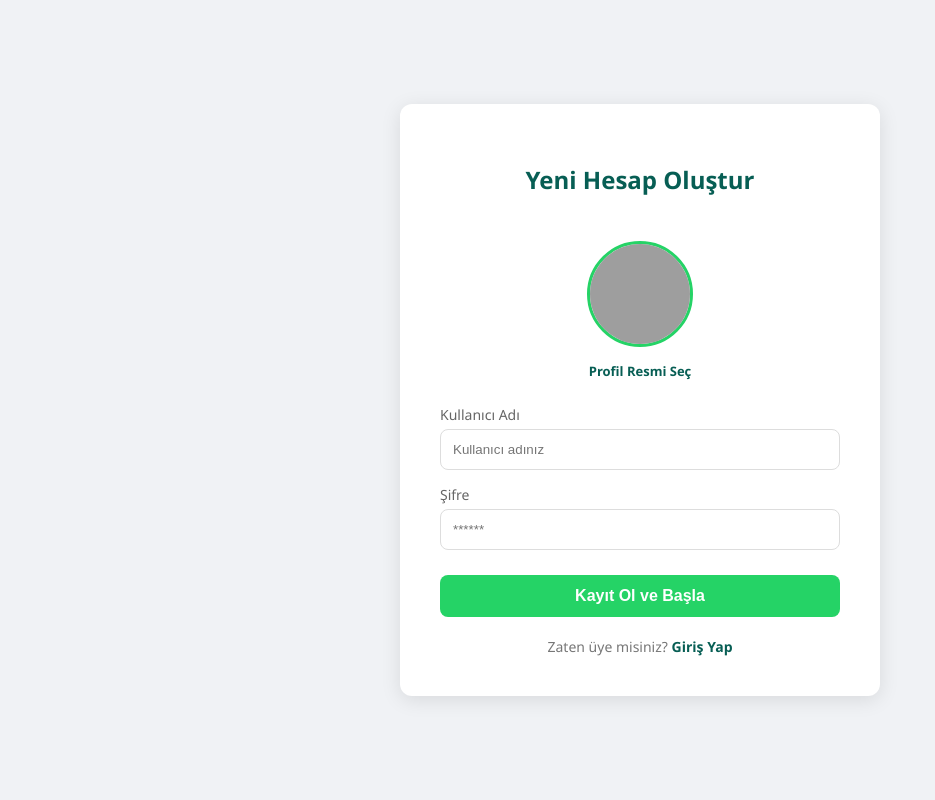
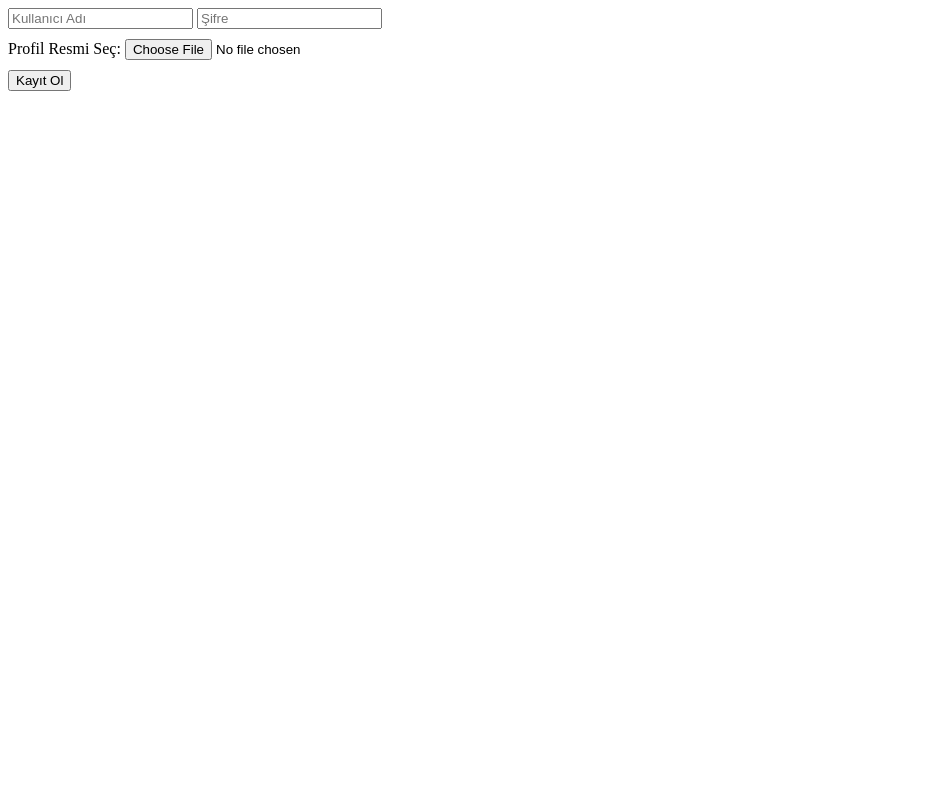
Before and after one commit to bollulu/sohbetimiz, a Flask app: page /register in a window 1280 px wide. Shown: the whole page, without its empty margins (0-935 px from the left). Run offline with Flask 3, Linux system fonts and the light colour scheme; grey boxes are pictures that could not be loaded.

Commit message:
Update register.html

```diff
--- a/templates/register.html
+++ b/templates/register.html
@@ -1,81 +1,17 @@
-<!DOCTYPE html>
-<html lang="tr">
-<head>
-    <meta charset="UTF-8">
-    <meta name="viewport" content="width=device-width, initial-scale=1.0">
-    <title>Kayıt Ol | Sohbet 2026</title>
-    <style>
-        :root { --wa-green: #25D366; --wa-dark: #075e54; --bg: #f0f2f5; }
-        body { font-family: 'Segoe UI', Tahoma, Geneva, Verdana, sans-serif; background-color: var(--bg); margin: 0; display: flex; align-items: center; justify-content: center; height: 100vh; }
-        .auth-container { background: white; padding: 40px; border-radius: 12px; box-shadow: 0 4px 20px rgba(0,0,0,0.1); width: 100%; max-width: 400px; text-align: center; }
-        .auth-container h2 { color: var(--wa-dark); margin-bottom: 25px; }
-        .input-group { margin-bottom: 15px; text-align: left; }
-        label { display: block; margin-bottom: 5px; color: #666; font-size: 14px; }
-        input { width: 100%; padding: 12px; border: 1px solid #ddd; border-radius: 8px; box-sizing: border-box; outline: none; transition: border 0.3s; }
-        input:focus { border-color: var(--wa-green); }
-        .avatar-preview-container { margin: 20px 0; position: relative; display: inline-block; }
-        #avatar-preview { width: 100px; height: 100px; border-radius: 50%; object-fit: cover; border: 3px solid var(--wa-green); background: #eee; }
-        .file-label { display: block; margin-top: 10px; font-size: 13px; color: var(--wa-dark); cursor: pointer; font-weight: bold; }
-        button { width: 100%; padding: 12px; background: var(--wa-green); color: white; border: none; border-radius: 8px; font-size: 16px; font-weight: bold; cursor: pointer; margin-top: 10px; transition: background 0.3s; }
-        button:hover { background: #1ebc57; }
-        .switch-link { margin-top: 20px; font-size: 14px; color: #777; }
-        .switch-link a { color: var(--wa-dark); text-decoration: none; font-weight: bold; }
-    </style>
-</head>
-<body>
-    <div class="auth-container">
-        <h2>Yeni Hesap Oluştur</h2>
 <form method="POST">
-            <div class="avatar-preview-container">
-                <img id="avatar-preview" src="https://cdn-icons-png.flaticon.com/512/149/149071.png">
-                <label for="avatar_file" class="file-label">Profil Resmi Seç</label>
-                <input type="hidden" name="avatar_choice" id="avatar_base64">
-                <input type="file" id="avatar_file" accept="image/*" style="display:none" onchange="processProfileImg(this)">
+    <input type="text" name="username" placeholder="Kullanıcı Adı" required>
+    <input type="password" name="password" placeholder="Şifre" required>
+    <div style="margin:10px 0;">
+        <label>Profil Resmi Seç:</label>
+        <input type="file" accept="image/*" onchange="encodeImage(this)">
+        <input type="hidden" name="avatar_data" id="avatar_data" value="https://www.w3schools.com/howto/img_avatar.png">
     </div>
-
-            <div class="input-group">
-                <label>Kullanıcı Adı</label>
-                <input type="text" name="username" required placeholder="Kullanıcı adınız">
-            </div>
-            <div class="input-group">
-                <label>Şifre</label>
-                <input type="password" name="password" required placeholder="******">
-            </div>
-            <button type="submit">Kayıt Ol ve Başla</button>
+    <button type="submit">Kayıt Ol</button>
 </form>
-        <div class="switch-link">
-            Zaten üye misiniz? <a href="{{ url_for('login') }}">Giriş Yap</a>
-        </div>
-    </div>
-
 <script>
-        function processProfileImg(input) {
-            if (input.files && input.files[0]) {
+    function encodeImage(input) {
         const reader = new FileReader();
-                reader.onload = function(e) {
-                    const img = new Image();
-                    img.onload = function() {
-                        const canvas = document.createElement('canvas');
-                        // Profil resmi için 400px fazlasıyla yeterli
-                        let w = img.width, h = img.height, max = 400;
-                        if (w > h && w > max) { h *= max / w; w = max; }
-                        else if (h > max) { w *= max / h; h = max; }
-
-                        canvas.width = w; canvas.height = h;
-                        const ctx = canvas.getContext('2d');
-                        ctx.drawImage(img, 0, 0, w, h);
-
-                        // %60 kaliteye sıkıştır (Boyut düşer, hata çözülür)
-                        const compressed = canvas.toDataURL('image/jpeg', 0.6);
-
-                        document.getElementById('avatar-preview').src = compressed;
-                        document.getElementById('avatar_base64').value = compressed;
-                    };
-                    img.src = e.target.result;
-                };
+        reader.onload = e => document.getElementById('avatar_data').value = e.target.result;
         reader.readAsDataURL(input.files[0]);
     }
-        }
 </script>
-</body>
-</html>
```
Lines whose indentation alone changed are shown as unchanged.
